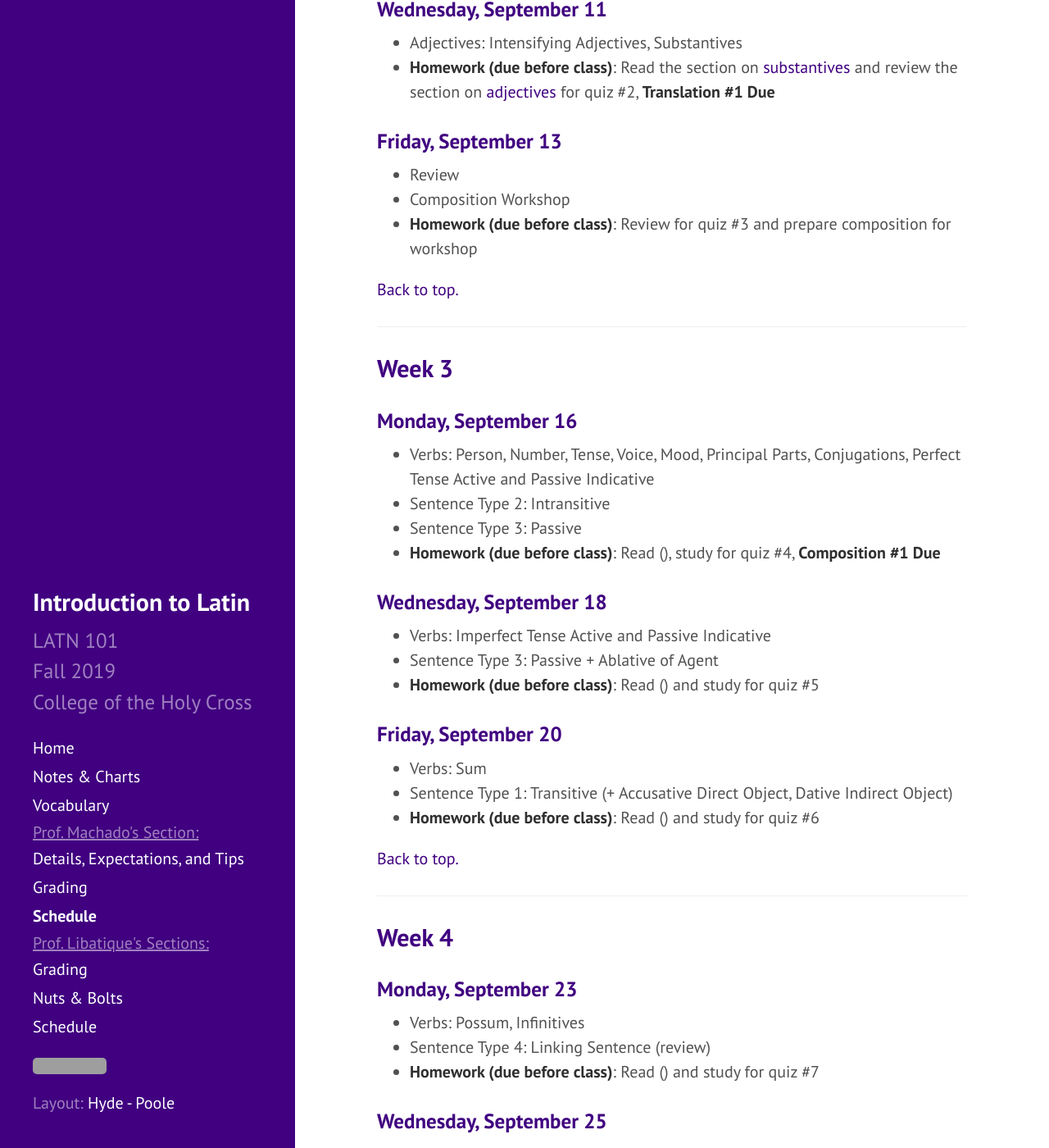
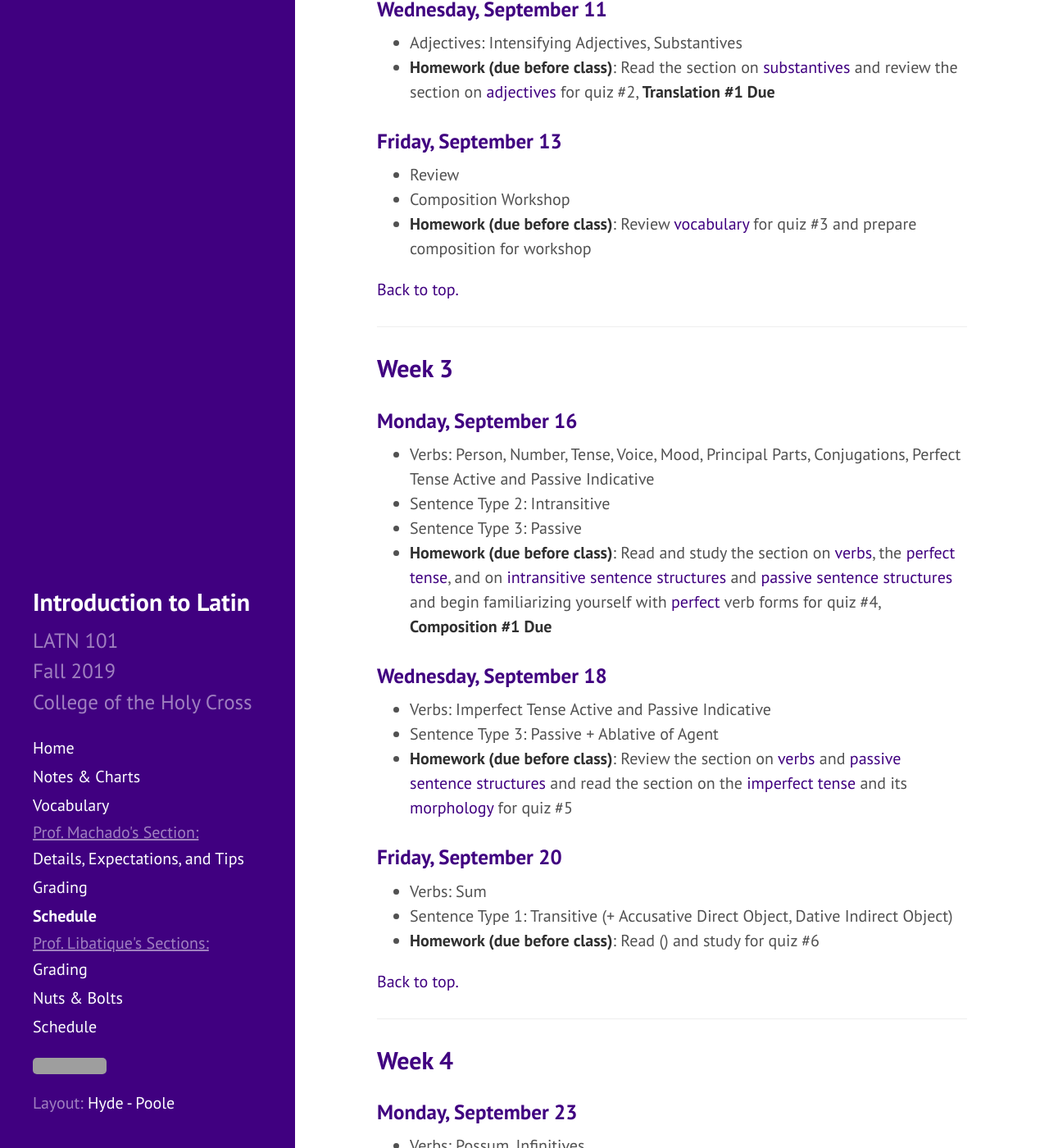
Before and after one commit to DLibatique/LATN102-S20, a Jekyll site: the page built from _pages/schedule-DM.md, in a window 1280 px wide and 1400 px high, scrolled down 1471 px. Shown: the whole window at 82% size. Built offline with Jekyll 4.4.1, drawn with Linux system fonts in a browser that asks for light colours; some of the changed text lies outside the part shown; grey boxes are pictures that could not be loaded.

Commit message:
add more to the schedule

```diff
--- a/_pages/schedule-DM.md
+++ b/_pages/schedule-DM.md
@@ -30,7 +30,7 @@ This schedule links  to the notes and charts that you'll need throughout the sem
 - Nouns: Gender, Case, and Number; 1st, 2nd, and 3rd Declensions; Nominative, Genitive
 - Adjectives: Noun-Adjective Agreement, Demonstrative, Possessives
 - *Est*, *Sunt*
-- **Homework (due before class)**: Read and study the notes on [nouns and adjectives](https://dlibatique.github.io/LATN101-F19/notes/1-nouns-adjs/) and begin to familiarize yourself with [noun](https://dlibatique.github.io/LATN101-F19/charts/1-nouns/) and [adjective](https://dlibatique.github.io/LATN101-F19/charts/1-adjectives/) charts.
+- **Homework (due before class)**: Read and study the notes on [nouns and adjectives](https://dlibatique.github.io/LATN101-F19/notes/1-nouns-adjs/) and begin to familiarize yourself with [noun](https://dlibatique.github.io/LATN101-F19/charts/1-nouns/) and [adjective](https://dlibatique.github.io/LATN101-F19/charts/1-adjectives/) charts
 
 [Back to top.](#top)
 
@@ -40,7 +40,7 @@ This schedule links  to the notes and charts that you'll need throughout the sem
 
 ### Monday, September 9
 - Adjectives: Noun-Adjective Agreement, 1st-2nd and 3rd Declensions, -ius Adjectives
-- **Homework (due before class)**: Review the notes on [nouns and adjectives](https://dlibatique.github.io/LATN101-F19/notes/1-nouns-adjs/) and study the [noun](https://dlibatique.github.io/LATN101-F19/charts/1-nouns/) and [adjective](https://dlibatique.github.io/LATN101-F19/charts/1-adjectives/) charts for quiz #1.
+- **Homework (due before class)**: Review the notes on [nouns and adjectives](https://dlibatique.github.io/LATN101-F19/notes/1-nouns-adjs/) and study the [noun](https://dlibatique.github.io/LATN101-F19/charts/1-nouns/) and [adjective](https://dlibatique.github.io/LATN101-F19/charts/1-adjectives/) charts for quiz #1
 
 ### Wednesday, September 11
 - Adjectives: Intensifying Adjectives, Substantives
@@ -49,7 +49,7 @@ This schedule links  to the notes and charts that you'll need throughout the sem
 ### Friday, September 13
 - Review
 - Composition Workshop
-- **Homework (due before class)**: Review for quiz #3 and prepare composition for workshop
+- **Homework (due before class)**: Review [vocabulary](https://dlibatique.github.io/LATN101-F19/vocab/1/) for quiz #3 and prepare composition for workshop
 
 [Back to top.](#top)
 
@@ -61,12 +61,12 @@ This schedule links  to the notes and charts that you'll need throughout the sem
 - Verbs: Person, Number, Tense, Voice, Mood, Principal Parts, Conjugations, Perfect Tense Active and Passive Indicative
 - Sentence Type 2: Intransitive
 - Sentence Type 3: Passive
-- **Homework (due before class)**: Read (), study for quiz #4, **Composition #1 Due**
+- **Homework (due before class)**: Read and study the section on [verbs](https://dlibatique.github.io/LATN101-F19/notes/2-verb-overview/), the [perfect tense](https://dlibatique.github.io/LATN101-F19/notes/2-tenses/#the-perfect-tense), and on [intransitive sentence structures](https://dlibatique.github.io/LATN101-F19/notes/2-sentence-structures/#intransitive-sentences) and [passive sentence structures](https://dlibatique.github.io/LATN101-F19/notes/2-sentence-structures/#passive-sentences) and begin familiarizing yourself with [perfect](https://dlibatique.github.io/LATN101-F19/charts/2-perf-ind/) verb forms for quiz #4, **Composition #1 Due**
 
 ### Wednesday, September 18
 - Verbs: Imperfect Tense Active and Passive Indicative
 - Sentence Type 3: Passive + Ablative of Agent
-- **Homework (due before class)**: Read () and study for quiz #5
+- **Homework (due before class)**: Review the section on [verbs](https://dlibatique.github.io/LATN101-F19/notes/2-verb-overview/) and [passive sentence structures](https://dlibatique.github.io/LATN101-F19/notes/2-sentence-structures/#passive-sentences) and read the section on the [imperfect tense](https://dlibatique.github.io/LATN101-F19/notes/2-tenses/#the-imperfect-tense) and its [morphology](https://dlibatique.github.io/LATN101-F19/charts/2-impf-ind/) for quiz #5
 
 ### Friday, September 20
 - Verbs: Sum
```
